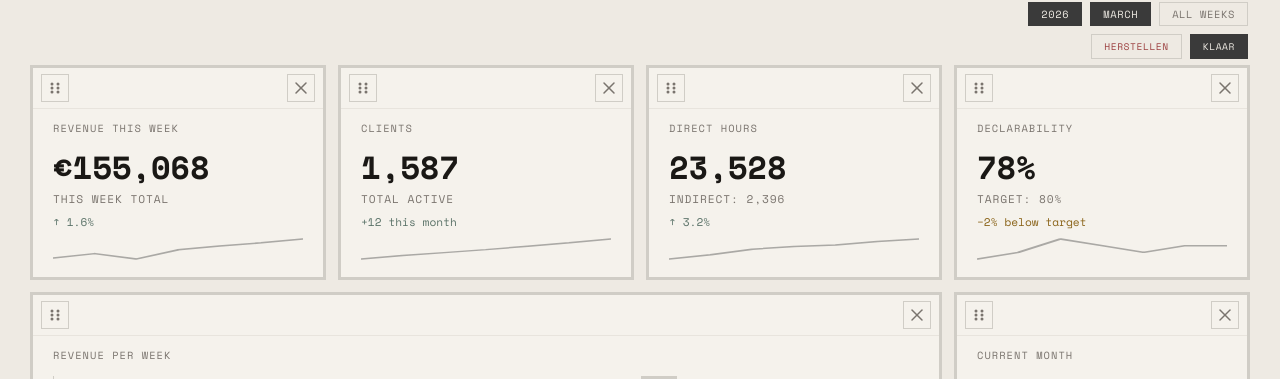
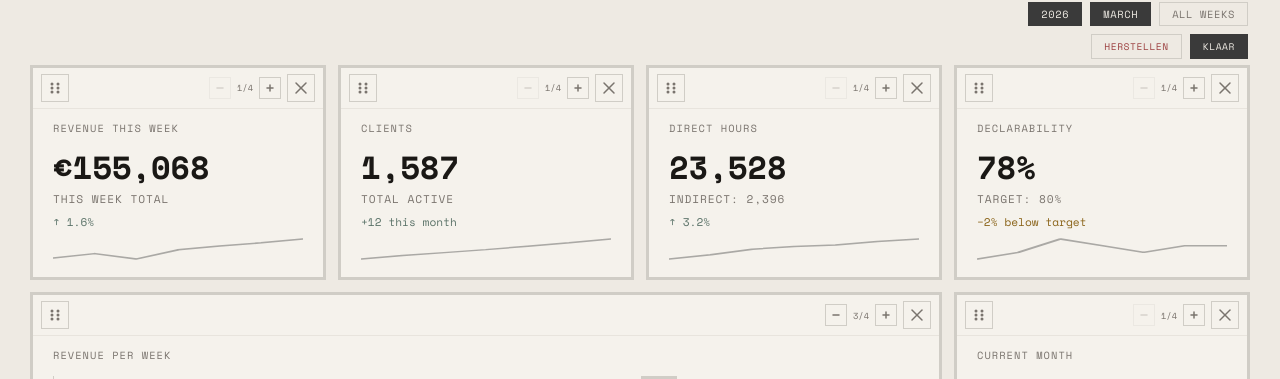
Before and after one commit to stmoerman/moodsai-vibe-design, a Next.js app: page /bi-dashboard in a window 1280 px wide. Both pictures are taken after a click on the button "AANPASSEN". Shown: the part 278-657 px from the top of the page. Built offline with nearby package versions, Linux system fonts and the light colour scheme.

Commit message:
feat: add widget resize controls (−/+) to change column span when customizing

```diff
--- a/app/bi-dashboard/page.module.css
+++ b/app/bi-dashboard/page.module.css
@@ -604,6 +604,50 @@
   background: #9c4040;
   border-color: #9c4040;
   color: #eeeae3;
+}
+
+.toolbarRight {
+  display: flex;
+  align-items: center;
+  gap: 6px;
+}
+
+.resizeControls {
+  display: flex;
+  align-items: center;
+  gap: 2px;
+}
+
+.resizeBtn {
+  display: flex;
+  align-items: center;
+  justify-content: center;
+  width: 22px;
+  height: 22px;
+  background: none;
+  border: 1px solid #d0cdc6;
+  color: #7a746e;
+  cursor: pointer;
+  transition: background 0.15s, color 0.15s;
+  padding: 0;
+}
+
+.resizeBtn:hover:not(:disabled) {
+  background: #3a3a3a;
+  color: #eeeae3;
+}
+
+.resizeBtn:disabled {
+  opacity: 0.25;
+  cursor: default;
+}
+
+.resizeLabel {
+  font-family: 'Space Mono', monospace;
+  font-size: 0.55rem;
+  color: #7a746e;
+  min-width: 24px;
+  text-align: center;
 }
 
 /* ── Stat Widget ── */
--- a/app/bi-dashboard/page.tsx
+++ b/app/bi-dashboard/page.tsx
@@ -149,7 +149,14 @@ const navTabs = [
 ];
 
 /* ── SortableWidget Component ── */
-function SortableWidget({ id, customizing, toggleHide, children }: { id: string; customizing: boolean; toggleHide: (id: string) => void; children: React.ReactNode }) {
+function SortableWidget({ id, span, customizing, toggleHide, onResize, children }: {
+  id: string;
+  span: number;
+  customizing: boolean;
+  toggleHide: (id: string) => void;
+  onResize: (id: string, delta: number) => void;
+  children: React.ReactNode;
+}) {
   const { attributes, listeners, setNodeRef, transform, transition, isDragging } = useSortable({ id, disabled: !customizing });
 
   const style: React.CSSProperties = {
@@ -157,7 +164,7 @@ function SortableWidget({ id, customizing, toggleHide, children }: { id: string;
     transition,
     opacity: isDragging ? 0.5 : 1,
     zIndex: isDragging ? 100 : 'auto',
-    gridColumn: `span ${WIDGET_SPANS[id] || 1}`,
+    gridColumn: `span ${span}`,
   };
 
   return (
@@ -174,12 +181,23 @@ function SortableWidget({ id, customizing, toggleHide, children }: { id: string;
               <circle cx="11" cy="12" r="1.5" />
             </svg>
           </button>
+          <div className={s.toolbarRight}>
+            <div className={s.resizeControls}>
+              <button className={s.resizeBtn} onClick={() => onResize(id, -1)} disabled={span <= 1} title="Kleiner">
+                <svg width="12" height="12" viewBox="0 0 12 12" fill="none" stroke="currentColor" strokeWidth="1.5" strokeLinecap="round"><line x1="3" y1="6" x2="9" y2="6" /></svg>
+              </button>
+              <span className={s.resizeLabel}>{span}/{4}</span>
+              <button className={s.resizeBtn} onClick={() => onResize(id, 1)} disabled={span >= 4} title="Groter">
+                <svg width="12" height="12" viewBox="0 0 12 12" fill="none" stroke="currentColor" strokeWidth="1.5" strokeLinecap="round"><line x1="6" y1="3" x2="6" y2="9" /><line x1="3" y1="6" x2="9" y2="6" /></svg>
+              </button>
+            </div>
             <button onClick={() => toggleHide(id)} className={s.hideWidgetBtn}>
               <svg width="14" height="14" viewBox="0 0 14 14" fill="none" stroke="currentColor" strokeWidth="1.5" strokeLinecap="round">
                 <line x1="2" y1="2" x2="12" y2="12" />
                 <line x1="12" y1="2" x2="2" y2="12" />
               </svg>
             </button>
+          </div>
         </div>
       )}
       {children}
@@ -205,6 +223,7 @@ export default function DashboardExample3() {
   const [widgetOrder, setWidgetOrder] = useState(DEFAULT_ORDER);
   const [hiddenWidgets, setHiddenWidgets] = useState<Set<string>>(new Set());
   const [activeId, setActiveId] = useState<string | null>(null);
+  const [widgetSpans, setWidgetSpans] = useState<Record<string, number>>({ ...WIDGET_SPANS });
 
   const sensors = useSensors(
     useSensor(PointerSensor, { activationConstraint: { distance: 8 } }),
@@ -260,6 +279,15 @@ export default function DashboardExample3() {
   function handleReset() {
     setWidgetOrder(DEFAULT_ORDER);
     setHiddenWidgets(new Set());
+    setWidgetSpans({ ...WIDGET_SPANS });
+  }
+
+  function handleResize(id: string, delta: number) {
+    setWidgetSpans((prev) => {
+      const current = prev[id] || 1;
+      const next = Math.max(1, Math.min(4, current + delta));
+      return { ...prev, [id]: next };
+    });
   }
 
   function handleDragEnd(event: any) {
@@ -619,7 +647,7 @@ export default function DashboardExample3() {
           <SortableContext items={visibleWidgets} strategy={rectSortingStrategy}>
             <div className={s.widgetGrid}>
               {visibleWidgets.map((id) => (
-                <SortableWidget key={id} id={id} customizing={customizing} toggleHide={toggleHide}>
+                <SortableWidget key={id} id={id} span={widgetSpans[id] || 1} customizing={customizing} toggleHide={toggleHide} onResize={handleResize}>
                   {renderWidget(id)}
                 </SortableWidget>
               ))}
```
Lines whose indentation alone changed are shown as unchanged.
